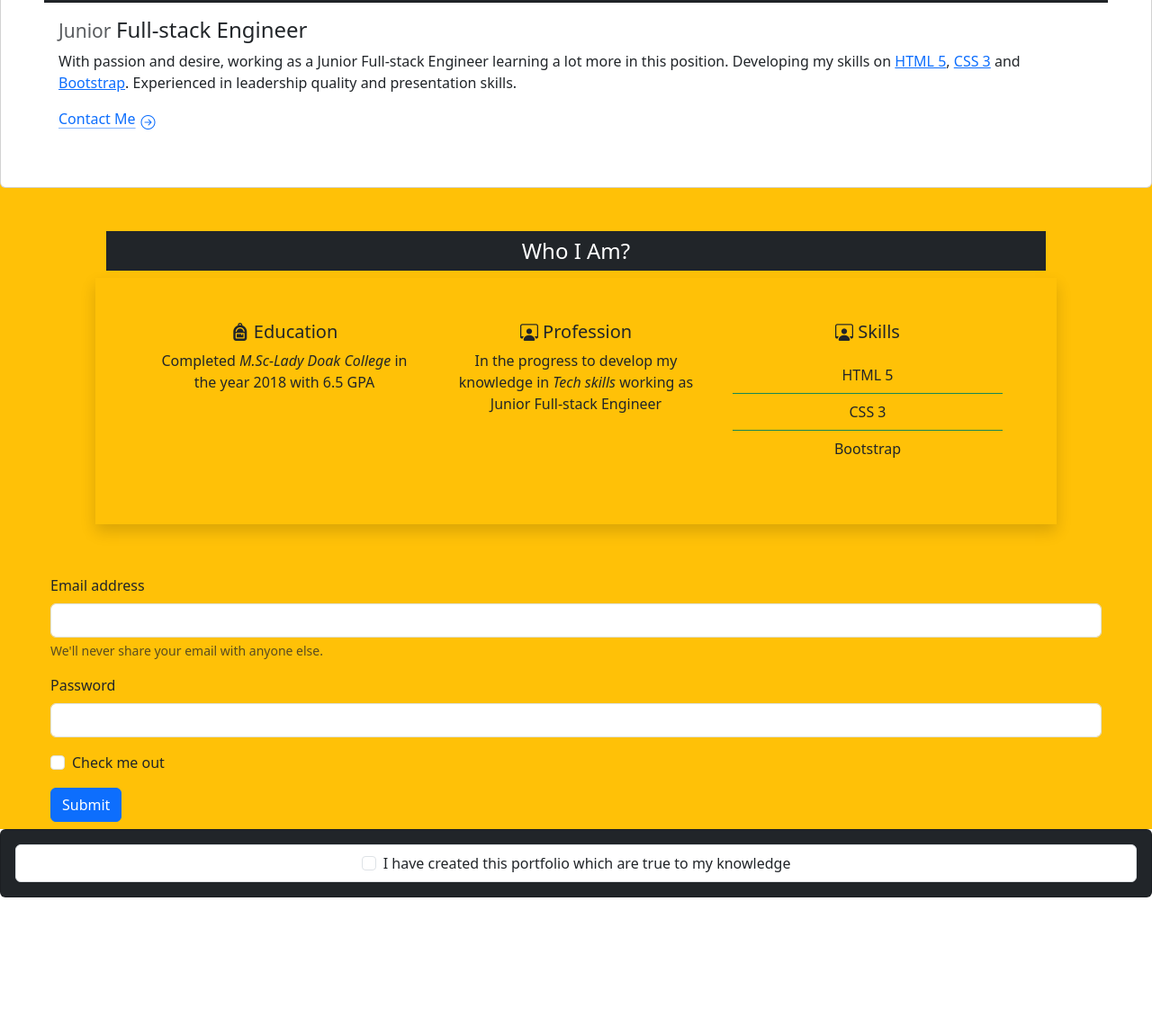
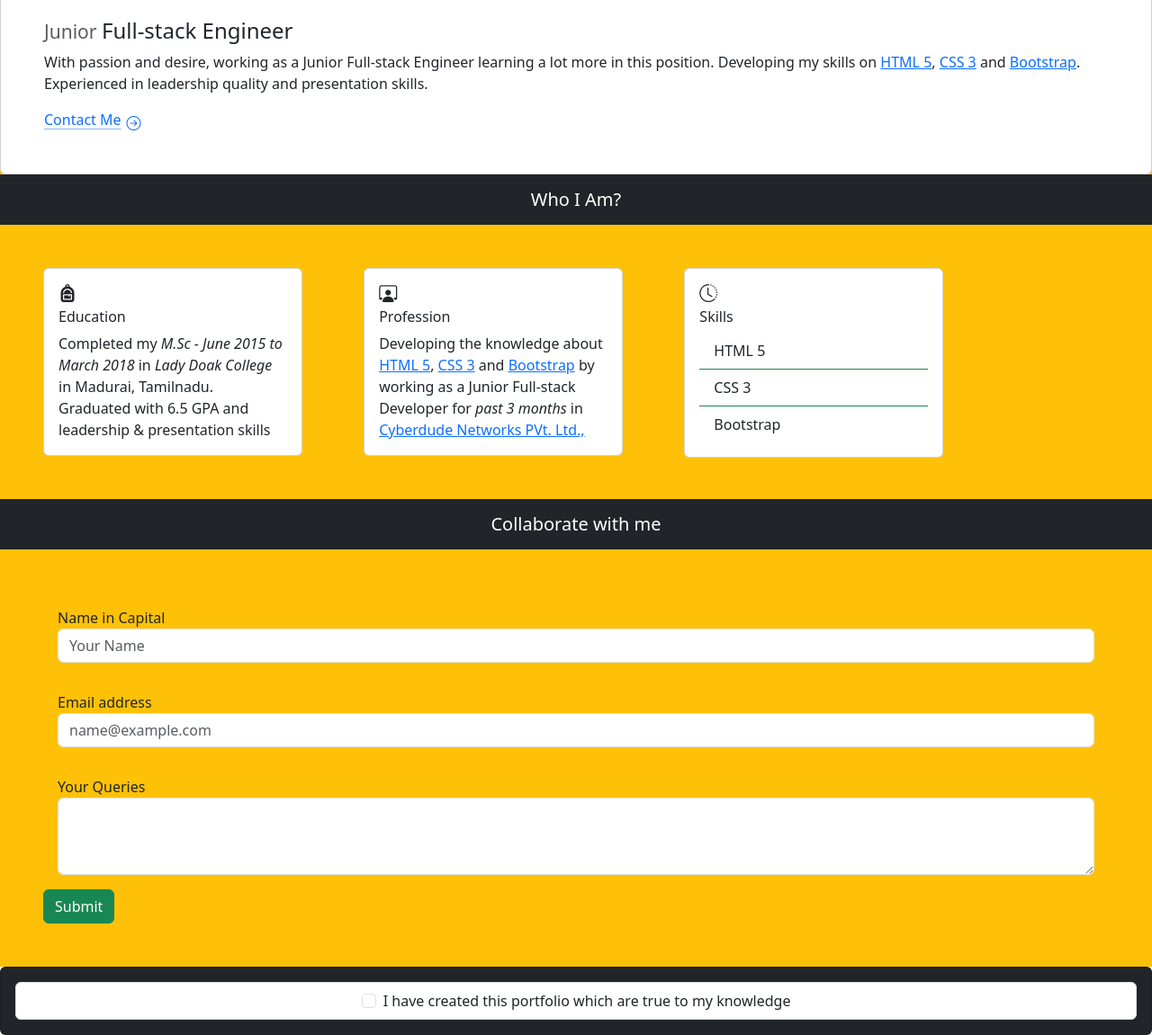
Before and after one commit to Jeya-rosini/bootstrap-portfolio, a plain HTML site: page index.html in a window 1280 px wide. Shown: the part 396-1547 px from the top of the page at 90% size. Before the commit the page ends 1394 px from the top, so only its background shows below. Drawn offline with nearby package versions, Linux system fonts and the light colour scheme.

Commit message:
final changes

```diff
--- a/assets/css/style.css
+++ b/assets/css/style.css
@@ -3,7 +3,3 @@
     margin:0;
     padding: 0;
 }
-
-[data-bs-theme="yellow"] {
-    --bs-body-color: var()
-}
--- a/index.html
+++ b/index.html
@@ -35,9 +35,9 @@
                                 Project
                             </a>
                             <ul class="dropdown-menu">
-                                <li><a class="dropdown-item" href="https://github.com/Jeya-rosini">Github</a></li>
+                                <li><a class="dropdown-item" href="https://github.com/Jeya-rosini" target="_blank">Github</a></li>
                                 <li><a class="dropdown-item"
-                                        href="https://www.linkedin.com/in/jeya-rosini-a4255421a/">Linkedin</a></li>
+                                        href="https://www.linkedin.com/in/jeya-rosini-a4255421a/" target="_blank">Linkedin</a></li>
                             </ul>
                         </li>
                         <li class="nav-item dropdown">
@@ -46,11 +46,11 @@
                                 Contact
                             </a>
                             <ul class="dropdown-menu">
-                                <li><a class="dropdown-item" href="https://github.com/Jeya-rosini">Github</a></li>
+                                <li><a class="dropdown-item" href="https://github.com/Jeya-rosini" target="_blank">Github</a></li>
                                 <li><a class="dropdown-item"
-                                        href="https://www.linkedin.com/in/jeya-rosini-a4255421a/">Linkedin</a></li>
-                                <li><a class="dropdown-item" href="jeya.rosini@gmail.com">Chat with Me</a></li>
-                                <li><a class="dropdown-item" href="637482920">Call now</a></li>
+                                        href="https://www.linkedin.com/in/jeya-rosini-a4255421a/" target="_blank">Linkedin</a></li>
+                                <li><a class="dropdown-item" href="jeya.rosini@gmail.com" target="_blank">Chat with Me</a></li>
+                                <li><a class="dropdown-item" href="637482920" target="_blank">Call now</a></li>
                             </ul>
                         </li>
                         </li>
@@ -89,9 +89,11 @@
                         </div>
                     </div>
                 </div>
-            <div class="card p-5">
+            <div class="card">
+                <div class="card-header">
                     <h4 class="card-header text-center bg-dark text-white">Glimpse</h4>
-                <div class="card-body">
+                </div>
+                <div class="card-body p-5">
                   <h4 class="card-title"><small class="text-body-secondary">Junior </small>Full-stack Engineer</small>
                   </h4>
                   <p class="card-text">With passion and desire, working as a Junior Full-stack Engineer learning a lot more in this position.
@@ -99,56 +101,63 @@
                     <a href="https://www.w3schools.com/css/css_intro.asp" title="CSS">CSS 3</a> and <a href="https://www.w3schools.com/whatis/whatis_bootstrap.asp" title="Bootstrap">Bootstrap</a>.
                     Experienced in leadership quality and presentation skills.
                   </p>
-                  <a class="icon-link icon-link-hover" style="--bs-link-hover-color-rgb: 25, 135, 84;" href="#">
+                  <a class="icon-link icon-link-hover" style="--bs-link-hover-color-rgb: 25, 135, 84;" href="#" target="_blank">
                     Contact Me
                     <i class="bi bi-arrow-right-circle"></i>
                     <svg class="bi" aria-hidden="true"><use xlink:href="#arrow-right"></use></svg>
                   </a>
                 </div>
               </div>
-              <div class="container text-center p-5">
-                <h4 class="Details-container bg-dark p-2 text-white">Who I Am?</h4>
-                <div class="row p-5 border-success border-3 shadow shadow-intensity-xl">
-                  <div class="col">
-                    <h5><i class="bi bi-backpack-fill"></i> Education</h5>
-                    <p>
-                        Completed <i>M.Sc-Lady Doak College</i> in the year 2018 with 6.5 GPA
+              <div class="card-body">
+                <h5 class="card-title text-center text-bg-dark p-3">Who I Am?</h5>
+              </div>
+              <div class="card d-inline-flex flex-row ms-5 m-3" style="width: 18rem;">
+                <div class="card-body">
+                  <h5 class="card-title"><i class="bi bi-backpack-fill"></i></h5>
+                  <h6 class="card-subtitle mb-2 text-bold">Education</h6>
+                  <p class="card-text">Completed my <i>M.Sc - June 2015 to March 2018</i> in <i>Lady Doak College</i> in Madurai, Tamilnadu. Graduated with 6.5 GPA and leadership & presentation skills
                 </p>
                 </div>
-                  <div class="col">
-                    <h5><i class="bi bi-person-workspace"></i> Profession</h5>
-                    <p>
-                        In the progress to develop my knowledge in <i>Tech skills</i> working as Junior Full-stack Engineer
+            </div>
+              <div class="card d-inline-flex flex-row m-5" style="width: 18rem;">
+                <div class="card-body">
+                  <h5 class="card-title"><i class="bi bi-person-workspace"></i></h5>
+                  <h6 class="card-subtitle mb-2 text-bold">Profession</h6>
+                  <p class="card-text">Developing the knowledge about <a href="https://www.geeksforgeeks.org/html5-introduction/" title="HTML">HTML 5</a>,
+                    <a href="https://www.w3schools.com/css/css_intro.asp" title="CSS">CSS 3</a> and <a href="https://www.w3schools.com/whatis/whatis_bootstrap.asp" title="Bootstrap">Bootstrap</a> by working as a Junior Full-stack Developer for <i>past 3 months</i>
+                    in <a href="https://www.cyberdudenetworks.com/" title="cd networks">Cyberdude Networks PVt. Ltd.,</a>
                 </p>
                 </div>
-                  <div class="col">
-                    <h5><i class="bi bi-person-workspace"></i> Skills</h5>
-                    <p>
+            </div>
+              <div class="card d-inline-flex flex-row m-3 me-5" style="width: 18rem;">
+                <div class="card-body">
+                  <h5 class="card-title"><i class="bi bi-clock-history"></i></h5>
+                  <h6 class="card-subtitle mb-2 text-bold">Skills</h6>
                     <ul class="list-group list-group-flush">
                         <li class="list-group-item bg-transparent border-solid border-success">HTML 5</li>
                         <li class="list-group-item bg-transparent bordre-solid border-success">CSS 3</li>
                         <li class="list-group-item bg-transparent">Bootstrap</li>
                       </ul>
-                    </p>
                 </div>
             </div>
+              <div class="card-body">
+                <h5 class="card-title text-center text-bg-dark p-3">Collaborate with me</h5>
+              <form class="contact-form p-5">
+                <div class="form-group p-3">
+                  <label for="exampleFormControlSelect1">Name in Capital</label>
+                  <input type="text" class="form-control" id="exampleFormControlInput2" placeholder="Your Name">
                 </div>
-              <form class="form-section ms-5 me-5 p-2">
-                <div class="mb-3">
-                  <label for="exampleInputEmail1" class="form-label">Email address</label>
-                  <input type="email" class="form-control" id="exampleInputEmail1" aria-describedby="emailHelp">
-                  <div id="emailHelp" class="form-text">We'll never share your email with anyone else.</div>
+                <div class="form-group p-3">
+                  <label for="exampleFormControlInput1">Email address</label>
+                  <input type="email" class="form-control" id="exampleFormControlInput1" placeholder="name@example.com">
                 </div>
-                <div class="mb-3">
-                  <label for="exampleInputPassword1" class="form-label">Password</label>
-                  <input type="password" class="form-control" id="exampleInputPassword1">
+                <div class="form-group p-3">
+                  <label for="exampleFormControlTextarea1">Your Queries</label>
+                  <textarea class="form-control" id="exampleFormControlTextarea1" rows="3"></textarea>
                 </div>
-                <div class="mb-3 form-check">
-                  <input type="checkbox" class="form-check-input" id="exampleCheck1">
-                  <label class="form-check-label" for="exampleCheck1">Check me out</label>
+                <button type="submit" class="btn btn-success">Submit</button>
+              </form>
               </div>
-                <button type="submit" class="btn btn-primary">Submit</button>
-              </form>
          </div>
     </main>
     <footer>
```
Lines whose indentation alone changed are shown as unchanged.
